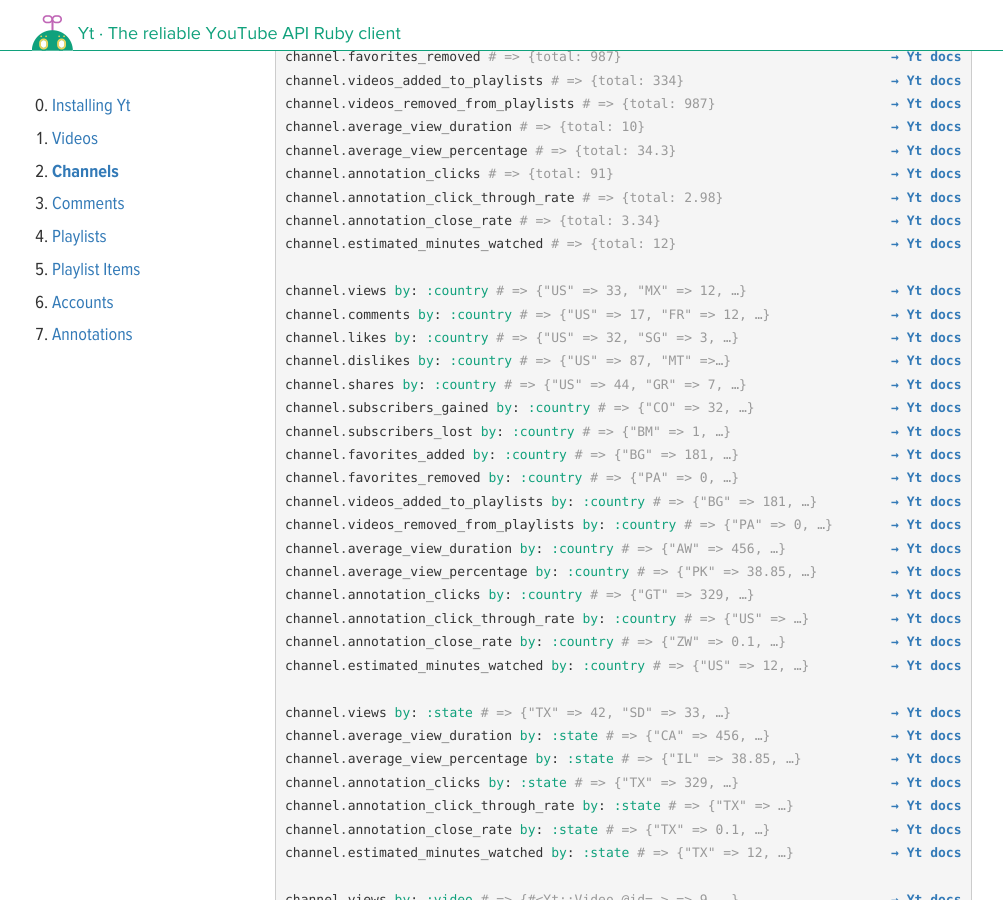
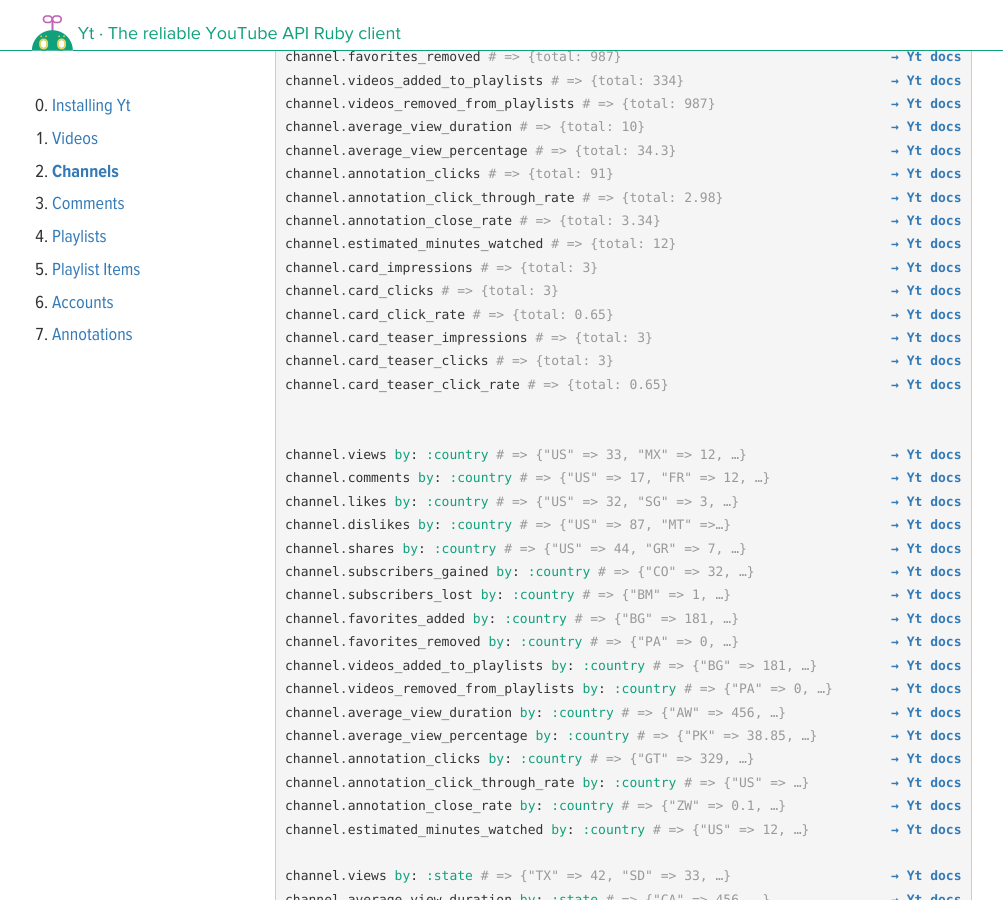
Before and after one commit to nullscreen/yt, a Jekyll site: the page built from channels.html, in a window 1280 px wide and 900 px high, scrolled down 3199 px. Shown: the whole window, without its empty margins (138-1141 px from the left). Built offline with Jekyll 4.4.1, drawn with Linux system fonts in a browser that asks for light colours; nearby versions of some CDN libraries; some web fonts are replaced.

Commit message:
Update docs with new metrics available

```diff
--- a/channels.html
+++ b/channels.html
@@ -180,6 +180,13 @@ channel.views in: {state: 'TX'} # => {total: 11}
 {% include doc.html link="Models/Channel#annotation_click_through_rate" %}{% include example.html object='channel' method='annotation_click_through_rate' result='{total: 2.98}' %}
 {% include doc.html link="Models/Channel#annotation_close_rate" %}{% include example.html object='channel' method='annotation_close_rate' result='{total: 3.34}' %}
 {% include doc.html link="Models/Channel#estimated_minutes_watched" %}{% include example.html object='channel' method='estimated_minutes_watched' result='{total: 12}' %}
+{% include doc.html link="Models/Channel#card_impressions" %}{% include example.html object='channel' method='card_impressions' result='{total: 3}' %}
+{% include doc.html link="Models/Channel#card_clicks" %}{% include example.html object='channel' method='card_clicks' result='{total: 3}' %}
+{% include doc.html link="Models/Channel#card_click_rate" %}{% include example.html object='channel' method='card_click_rate' result='{total: 0.65}' %}
+{% include doc.html link="Models/Channel#card_teaser_impressions" %}{% include example.html object='channel' method='card_teaser_impressions' result='{total: 3}' %}
+{% include doc.html link="Models/Channel#card_teaser_clicks" %}{% include example.html object='channel' method='card_teaser_clicks' result='{total: 3}' %}
+{% include doc.html link="Models/Channel#card_teaser_click_rate" %}{% include example.html object='channel' method='card_teaser_click_rate' result='{total: 0.65}' %}
+
 
 {% include doc.html link="Models/Channel#views" %}{% include example.html object='channel' method='views' params=' <span class="ss">by</span><span class="p">:</span> <span class="ss">:country</span>' result='{"US" =&gt; 33, "MX" => 12, …}' %}
 {% include doc.html link="Models/Channel#comments" %}{% include example.html object='channel' method='comments' params=' <span class="ss">by</span><span class="p">:</span> <span class="ss">:country</span>' result='{"US" =&gt; 17, "FR" =&gt; 12, …}' %}
--- a/videos.html
+++ b/videos.html
@@ -277,6 +277,12 @@ video.views in: {state: 'TX'} # => {total: 11}
 {% include doc.html link="Models/Video#annotation_click_through_rate" %}{% include example.html object='video' method='annotation_click_through_rate' result='{total: 8.34}' %}
 {% include doc.html link="Models/Video#annotation_close_rate" %}{% include example.html object='video' method='annotation_close_rate' result='{total: 0.34}' %}
 {% include doc.html link="Models/Video#estimated_minutes_watched" %}{% include example.html object='video' method='estimated_minutes_watched' result='{total: 4}' %}
+{% include doc.html link="Models/Video#card_impressions" %}{% include example.html object='video' method='card_impressions' result='{total: 3}' %}
+{% include doc.html link="Models/Video#card_clicks" %}{% include example.html object='video' method='card_clicks' result='{total: 3}' %}
+{% include doc.html link="Models/Video#card_click_rate" %}{% include example.html object='video' method='card_click_rate' result='{total: 0.65}' %}
+{% include doc.html link="Models/Video#card_teaser_impressions" %}{% include example.html object='video' method='card_teaser_impressions' result='{total: 3}' %}
+{% include doc.html link="Models/Video#card_teaser_clicks" %}{% include example.html object='video' method='card_teaser_clicks' result='{total: 3}' %}
+{% include doc.html link="Models/Video#card_teaser_click_rate" %}{% include example.html object='video' method='card_teaser_click_rate' result='{total: 0.65}' %}
 
 {% include doc.html link="Models/Video#views" %}{% include example.html object='video' method='views' params=' <span class="ss">by</span><span class="p">:</span> <span class="ss">:country</span>' result='{"US" =&gt; 12, "IT" => 9, …}' %}
 {% include doc.html link="Models/Video#comments" %}{% include example.html object='video' method='comments' params=' <span class="ss">by</span><span class="p">:</span> <span class="ss">:country</span>' result='{"US" =&gt; 7, "IT" => 5, …}' %}
```
